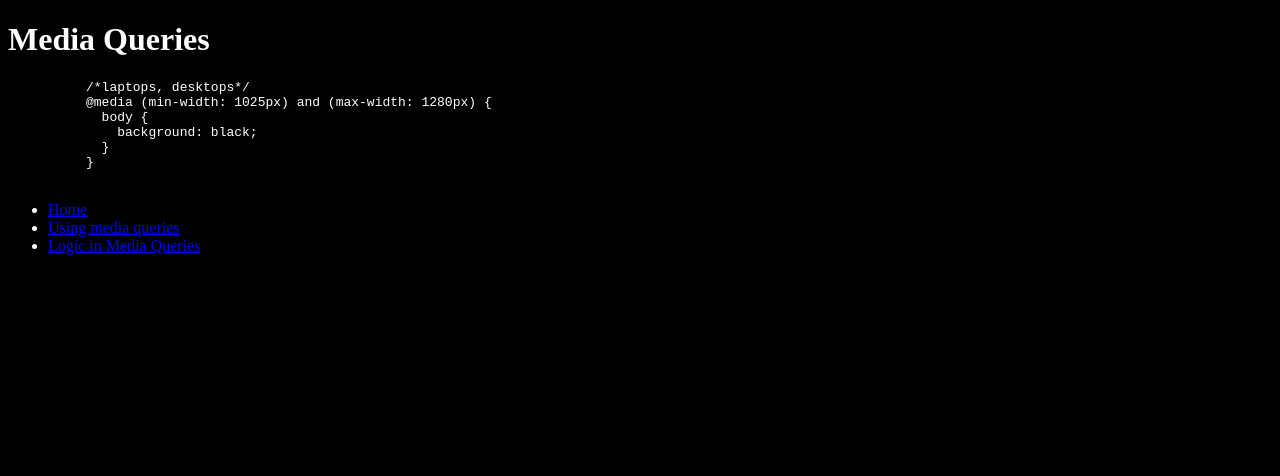
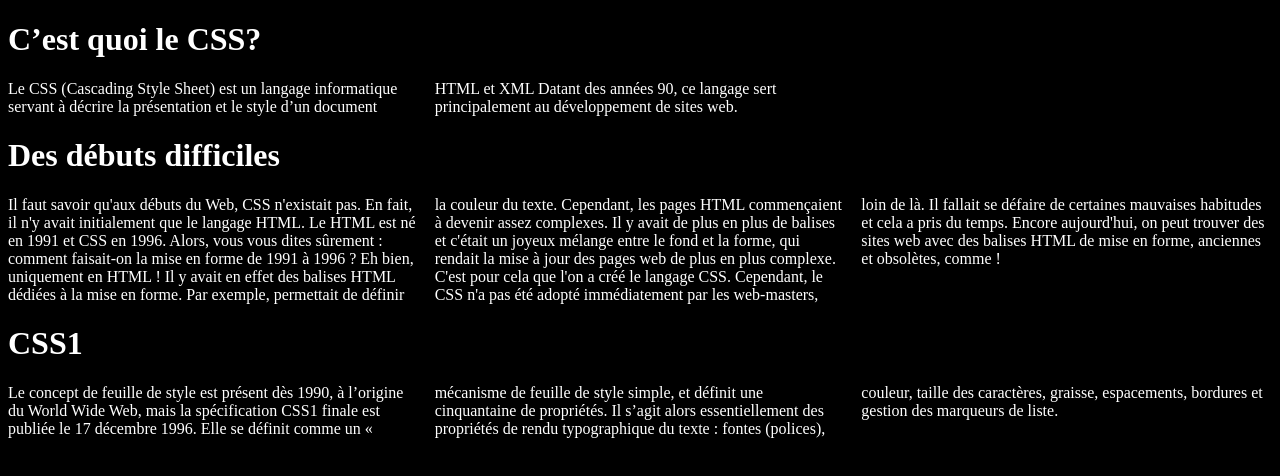
Before and after one commit to claratctt/B3-2020-2021-CSS-learning-css, a plain HTML site: page index.html in a window 1280 px wide. Drawn offline with Linux system fonts and the light colour scheme.

Commit message:
contenu css

```diff
--- a/css/master.css
+++ b/css/master.css
@@ -1,41 +1,34 @@
 body {
-  background: red;
+  background: black;
+  color: white;
 }
 
-/*smartphones mobiles (portrait)*/
-@media (max-width: 480px) {
+.Plorem{
+  columns: 4 20em;
+  color: white;
+}
+
+/* Extra small devices (phones, 600px and down) */
+@media only screen and (max-width: 600px) {
 
 }
 
-/*low resolution tablets, mobiles (landscape)*/
-@media (min-width: 481px) and (max-width: 767px) {
-  body {
-    background: green;
-  }
+/* Small devices (portrait tablets and large phones, 600px and up) */
+@media only screen and (min-width: 600px) {
+
 }
 
-/*tablets, ipads (landscape)*/
-@media (min-width: 768px) and (max-width: 1024px) {
-  body {
-    background: yellow;
-  }
+/* Medium devices (landscape tablets, 768px and up) */
+@media only screen and (min-width: 768px) {
+
 }
 
-/*laptops, desktops*/
-@media (min-width: 1025px) and (max-width: 1280px) {
-  body {
-    background: black;
-    color : #fff;
-  }
+/* Large devices (laptops/desktops, 992px and up) */
+@media only screen and (min-width: 992px) {
+
 }
 
-/*desktops - higher resolution*/
-@media (min-width: 1281px) {
-  body {
-    background: rebeccapurple;
-    color : #fff;
-  }
-  .example-five {
-    display: block;
-  }
+/* Extra large devices (large laptops and desktops, 1200px and up) */
+@media only screen and (min-width: 1200px) {
+
 }
--- a/index.html
+++ b/index.html
@@ -1,100 +1,40 @@
 <!DOCTYPE html>
 <html lang="en" dir="ltr">
 
+
 <head>
   <meta charset="utf-8">
-  <title>Apes are cool</title>
-  <link rel="stylesheet" href="/css/styles.css">
+  <meta name="viewport" content="width=device-width,initial-scale=1">
+  <title>Bonjour</title>
+  <!-- <link rel="stylesheet" href="css/reset.css"> -->
   <link rel="stylesheet" href="css/master.css">
-  <link rel="stylesheet" href="css/scaffolding.css">
 </head>
+    <body class="layout">
+      <header>
+        <h1>C’est quoi le CSS?</h1>
+      </header>
+      <div class="">
+        <p class="Plorem">
+        Le CSS (Cascading Style Sheet) est un langage informatique servant à décrire la présentation et le style d’un document HTML et XML Datant des années 90, ce langage sert principalement au développement de sites web.
+         </p>
 
-<body class="flex-layout">
+          <h1> Des débuts difficiles</h1>
+          <p class="Plorem">
+            Il faut savoir qu'aux débuts du Web, CSS n'existait pas. En fait, il n'y avait initialement que le langage HTML.
+Le HTML est né en 1991 et CSS en 1996. Alors, vous vous dites sûrement : comment faisait-on la mise en forme de 1991 à 1996 ? Eh bien, uniquement en HTML ! Il y avait en effet des balises HTML dédiées à la mise en forme. Par exemple, permettait de définir la couleur du texte.
 
-  <header>
-    <h1>Media Queries</h1>
-  </header>
+Cependant, les pages HTML commençaient à devenir assez complexes. Il y avait de plus en plus de balises et c'était un joyeux mélange entre le fond et la forme, qui rendait la mise à jour des pages web de plus en plus complexe. C'est pour cela que l'on a créé le langage CSS.
 
-  <article class="">
+Cependant, le CSS n'a pas été adopté immédiatement par les web-masters, loin de là. Il fallait se défaire de certaines mauvaises habitudes et cela a pris du temps. Encore aujourd'hui, on peut trouver des sites web avec des balises HTML de mise en forme, anciennes et obsolètes, comme <font> !
 
-    <div class="exammple example-one">
-      <code>
-        <pre>
-    /*default and smartphones mobiles (portrait)*/
-    </pre>
-      </code>
+  <h1> CSS1 </h1>
+  <p class="Plorem">
+    Le concept de feuille de style est présent dès 1990, à l’origine du World Wide Web, mais la spécification CSS1 finale est publiée le 17 décembre 1996. Elle se définit comme un « mécanisme de feuille de style simple, et définit une cinquantaine de propriétés.  Il s’agit alors  essentiellement des propriétés de rendu typographique du texte : fontes (polices), couleur, taille des caractères, graisse, espacements, bordures et gestion des marqueurs de liste.
+</p>
+
+
     </div>
+    </body>
 
-    <div class="exammple example-two">
-      <code>
-        <pre>
-    /*low resolution tablets, mobiles (portrait)*/
-    @media (min-width: 481px) and (max-width: 767px) {
-      body {
-        background: green;
-      }
-    }
-    </pre>
-      </code>
-    </div>
-
-    <div class="exammple example-three">
-      <code>
-        <pre>
-          /*tablets, ipads (landscape)*/
-          @media (min-width: 768px) and (max-width: 1024px) {
-            body {
-              background: yellow;
-            }
-          }
-    </pre>
-      </code>
-    </div>
-
-    <div class="exammple example-four">
-      <code>
-        <pre>
-          /*laptops, desktops*/
-          @media (min-width: 1025px) and (max-width: 1280px) {
-            body {
-              background: black;
-            }
-          }
-    </pre>
-      </code>
-    </div>
-
-    <div class="exammple example-five">
-      <code>
-        <pre>
-          /*desktops - higher resolution*/
-          @media (min-width: 1281px) {
-            body {
-              background: rebeccapurple;
-            }
-          }
-    </pre>
-      </code>
-    </div>
-
-  </article>
-
-  <footer>
-    <ul>
-      <li>
-        <a href="/">Home</a>
-      </li>
-      <li>
-        <a href="https://developer.mozilla.org/en-US/docs/Web/CSS/Media_Queries/Using_media_queries" target="_blank">Using media queries</a>
-      </li>
-      <li>
-        <a href="https://css-tricks.com/logic-in-media-queries/">
-          Logic in Media Queries
-        </a>
-      </li>
-    </ul>
-  </footer>
-
-</body>
 
 </html>
```
